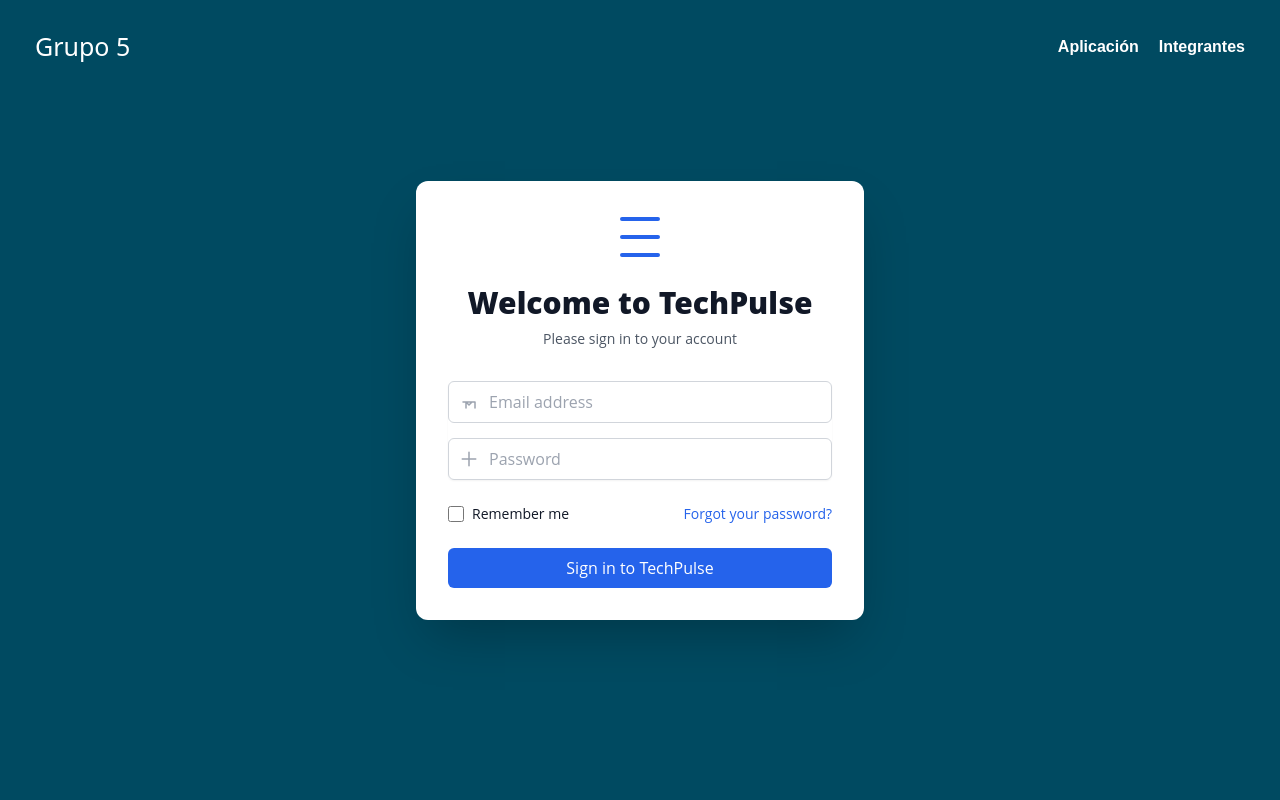
After one commit to leiqne/techpulse, a Flask app: page /login in a window 1280 px wide. The commit adds this page. Run offline with Flask 3, Linux system fonts and the light colour scheme; some libraries are stand-ins or nearby versions.

Commit message:
create login and refactor code

```diff
--- /dev/null
+++ b/app/__init__.py
@@ -0,0 +1 @@
+from .app import create_app
--- /dev/null
+++ b/app/routes/public/__init__.py
@@ -0,0 +1 @@
+from .route import route as public_routes
--- /dev/null
+++ b/app/routes/public/route.py
@@ -0,0 +1,11 @@
+from flask import Blueprint, render_template, request, jsonify
+
+route = Blueprint('public_routes', __name__, template_folder='./templates')
+
+@route.get("/")
+def index():
+    return render_template("index.html")
+
+@route.get("/login")
+def login():
+    return render_template("login.html")
--- /dev/null
+++ b/app/routes/public/templates/base.html
@@ -0,0 +1,38 @@
+<!DOCTYPE html>
+<html lang="en">
+
+<head>
+    <meta charset="UTF-8">
+    <meta name="viewport" content="width=device-width, initial-scale=1.0">
+    <script src="https://cdn.tailwindcss.com"></script>
+    <title>{%block title%}{%endblock%}</title>
+
+    {%block head%}
+    {%endblock%}
+</head>
+
+<body>
+    {%block header%}
+    <nav class="nav">
+        <div class="logo">Grupo 5</div>
+        <ul class="menu">
+          <li>
+            <a href="/application">Aplicación</a>
+          </li>
+          <li>
+            <a href="#integrantes">Integrantes</a>
+          </li>
+        </ul>
+      </nav>
+    {%endblock%}
+
+    {%block body%}
+    {%endblock%}
+
+    {%block footer%}
+    {%endblock%}
+</body>
+{%block scripts%}
+{%endblock%}
+
+</html>
--- a/templates/index.html
+++ b/app/routes/public/templates/index.html
@@ -1,6 +1,5 @@
 <!doctype html>
 <html>
-    <!--{{url_for('static', filename='css/index.css')}}-->
 <head>
   <meta charset="UTF-8">
   <meta name="viewport" content="width=device-width, initial-scale=1.0">
--- /dev/null
+++ b/app/routes/public/templates/login.html
@@ -0,0 +1,62 @@
+{% extends "base.html" %}
+
+{% block head %}
+    <link rel="stylesheet" href="{{url_for('static', filename='css/index.css')}}">
+{% endblock %}
+
+{% block title %} TechPulse - Login {% endblock %}
+
+{% block body %}
+    <div class="flex items-center justify-center min-h-screen bg-[#004a61]">
+        <div class="w-full max-w-md p-8 space-y-8 bg-white rounded-xl shadow-2xl">
+            <div class="text-center">
+                <svg class="mx-auto h-12 w-12 text-blue-600" xmlns="http://www.w3.org/2000/svg" fill="none" viewBox="0 0 24 24" stroke="currentColor"><path stroke-linecap="round" stroke-linejoin="round" stroke-width="2" d="M3 3h18M3 12h18M3 21h18" /></svg>
+                <h2 class="mt-6 text-3xl font-extrabold text-gray-900">Welcome to TechPulse</h2>
+                <p class="mt-2 text-sm text-gray-600">Please sign in to your account</p>
+            </div>
+            <form class="mt-8 space-y-6" id="loginForm">
+                <div class="rounded-md shadow-sm -space-y-px">
+                    <div class="mb-4">
+                        <label for="email" class="sr-only">Email address</label>
+                        <div class="relative">
+                            <input id="email" name="email" type="email" required class="pl-10 block w-full p-2 border border-gray-300 rounded-md" placeholder="Email address">
+                            <svg class="absolute left-3 top-1/2 transform -translate-y-1/2 text-gray-400" width="18" height="18" fill="none" viewBox="0 0 24 24" stroke="currentColor"><path stroke-linecap="round" stroke-linejoin="round" stroke-width="2" d="M16 12H8m0 0H4m4 0v8m0-8h12v8M8 12l4 4 4-4" /></svg>
+                        </div>
+                    </div>
+                    <div>
+                        <label for="password" class="sr-only">Password</label>
+                        <div class="relative">
+                            <input id="password" name="password" type="password" required class="pl-10 block w-full p-2 border border-gray-300 rounded-md" placeholder="Password">
+                            <svg class="absolute left-3 top-1/2 transform -translate-y-1/2 text-gray-400" width="18" height="18" fill="none" viewBox="0 0 24 24" stroke="currentColor"><path stroke-linecap="round" stroke-linejoin="round" stroke-width="2" d="M12 3v18m9-9H3" /></svg>
+                        </div>
+                    </div>
+                </div>
+                <div class="flex items-center justify-between">
+                    <div class="flex items-center">
+                        <input id="remember-me" type="checkbox" class="h-4 w-4 text-blue-600 border-gray-300 rounded focus:ring-blue-500">
+                        <label for="remember-me" class="ml-2 block text-sm text-gray-900">Remember me</label>
+                    </div>
+                    <div class="text-sm">
+                        <a href="#" class="font-medium text-blue-600 hover:text-blue-500">Forgot your password?</a>
+                    </div>
+                </div>
+                <div>
+                    <button type="submit" class="w-full flex justify-center py-2 px-4 text-white bg-blue-600 rounded-md">Sign in to TechPulse</button>
+                </div>
+            </form>
+        </div>
+    </div>
+{% endblock %}
+
+{% block scripts %}
+    <script>
+        document.getElementById('loginForm').addEventListener('submit', function(e) {
+            e.preventDefault();
+            const email = document.getElementById('email').value;
+            const password = document.getElementById('password').value;
+            const rememberMe = document.getElementById('remember-me').checked;
+
+            console.log('Login attempted with:', { email, password, rememberMe });
+        });
+    </script>
+{% endblock %}
--- /dev/null
+++ b/run.py
@@ -0,0 +1,5 @@
+from app import create_app
+
+if __name__ == '__main__':
+    app = create_app()
+    app.run(host='0.0.0.0', port=5000, debug=True)
```
Also changed, not shown: app/app.py (added, +13 -0 lines), index.py (deleted, +0 -9 lines), app/routes/api/route.py (added), app/static/css/index.css (renamed from static/css/index.css), app/static/img/about.jpeg (renamed from static/img/about.jpeg), app/static/img/diego.PNG (renamed from static/img/diego.PNG), app/static/img/header.jpg (renamed from static/img/header.jpg), app/static/js/index.js (renamed from static/js/index.js).
